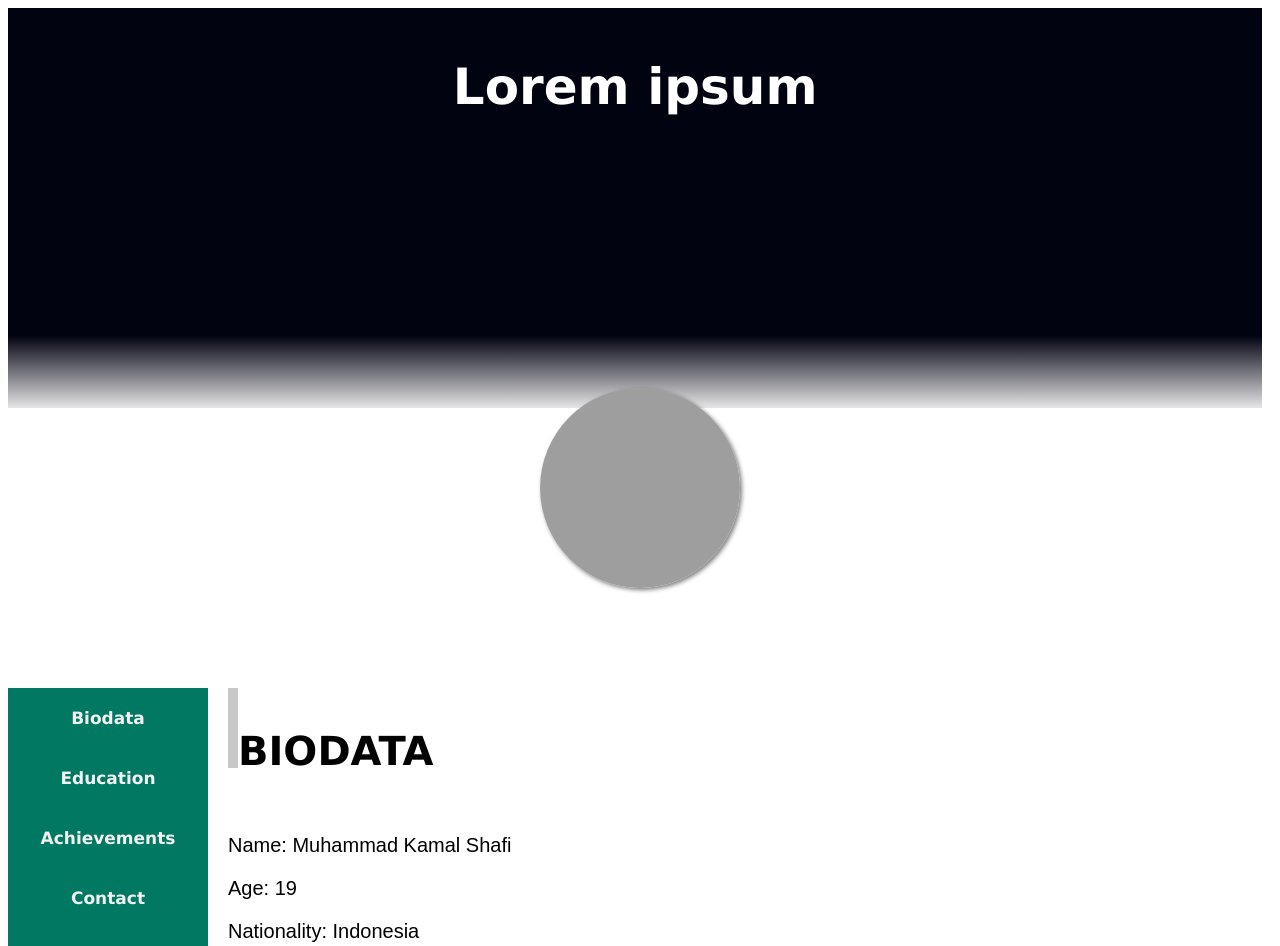
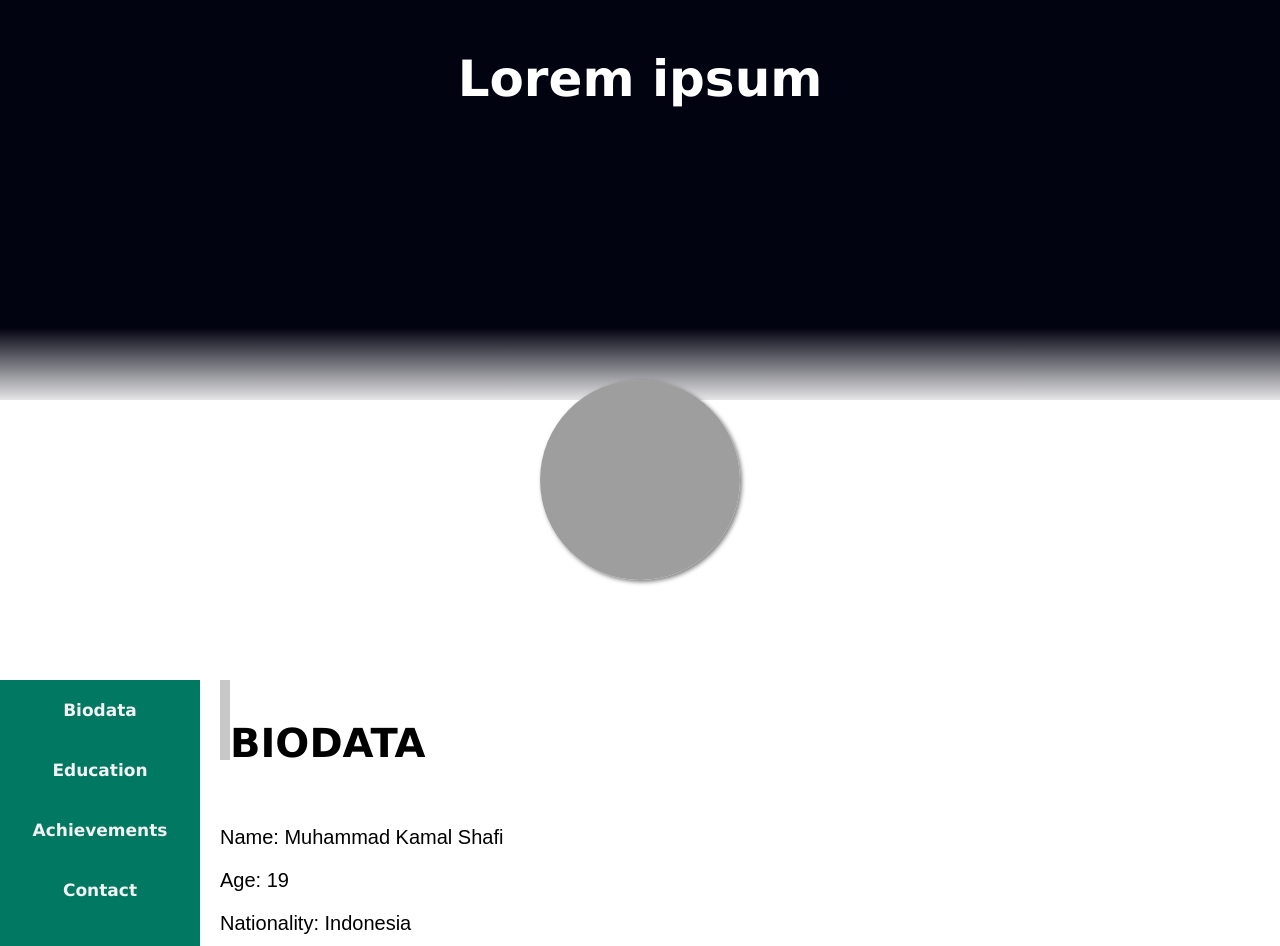
Before and after one commit to mastree/web-based-app-week-1, a plain HTML site: page index.html in a window 1280 px wide. Shown: the top 946 px of the page. Drawn offline with Linux system fonts and the light colour scheme; grey boxes are pictures that could not be loaded.

Commit message:
minor changes

```diff
--- a/style.css
+++ b/style.css
@@ -1,8 +1,12 @@
 html{
     scroll-behavior: smooth;
 }
+body{
+    padding: 0;
+    margin: 0;
+}
 .handle{
-    width: 98vw;
+    width: 100vw;
     height: 50vh;
 
     background-color: rgb(43, 7, 7);;
@@ -36,7 +40,7 @@ html{
     100% {background-color:rgb(59, 9, 9);}
 }
 .box-line{
-    width: 98vw;
+    width: 100vw;
     height: 10vh;
 
     background-image: linear-gradient(rgba(150, 150, 150, 0.0), rgba(255, 255, 255, 1));
```
